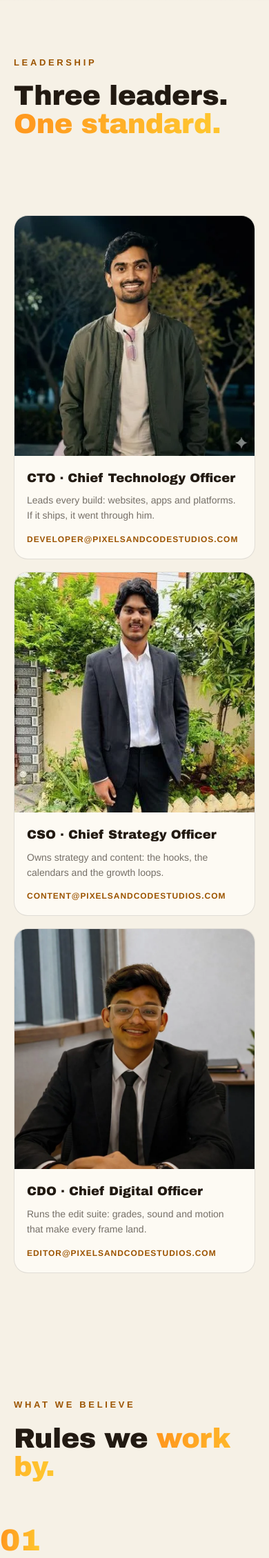
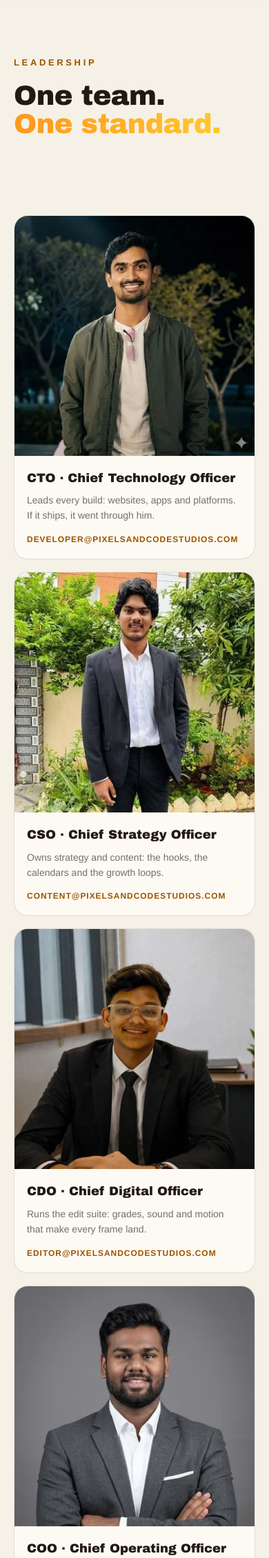
Before and after one commit to RithwikBandi/Pixels-and-Code-Studios, a Django app: page /about/ in a window 390 px wide. Shown: the part 843-3102 px from the top of the page at 69% size. Run offline with Django 4.2, Linux system fonts and the light colour scheme; some web fonts are replaced.

Commit message:
feat: add COO to leadership across the site, listed last
Per request, the Operations head now appears everywhere the founders do
(home Leadership section, About cards, Contact 'email the team' list) as
'COO · Chief Operating Officer' with operations@, ordered after the three
founders so the CTO stays first. Leadership grid now 4-up (2 on tablet,
1 on phone); headings changed from 'Three leaders' to 'One team'. Tests
enforce COO renders and is listed last.

```diff
--- a/core/data.py
+++ b/core/data.py
@@ -170,6 +170,12 @@ FOUNDERS = [
         'img': 'img/founder-editor',
         'blurb': 'Runs the edit suite: grades, sound and motion that make every frame land.',
     },
+    {
+        'role': 'COO · Chief Operating Officer',
+        'email': 'operations@pixelsandcodestudios.com',
+        'img': 'img/founder-operations',
+        'blurb': 'Runs operations and delivery: every project, team and deadline moves through him.',
+    },
 ]
 
 VALUES = [
--- a/static/css/pages.css
+++ b/static/css/pages.css
@@ -37,8 +37,8 @@
 /* ===== founders ===== */
 .founders-grid {
   display: grid;
-  grid-template-columns: repeat(3, 1fr);
-  gap: clamp(18px, 2.4vw, 36px);
+  grid-template-columns: repeat(4, 1fr);
+  gap: clamp(18px, 2vw, 30px);
   padding: 0 clamp(20px, 5vw, 72px) 140px;
 }
 .founder-card {
@@ -529,8 +529,10 @@ html.no-anim .net-pulse { display: none; }
 .not-found-actions { display: flex; gap: 16px; flex-wrap: wrap; margin-top: 10px; }
 
 /* ===== responsive ===== */
+@media (max-width: 1080px) {
+  .founders-grid { grid-template-columns: repeat(2, 1fr); }
+}
 @media (max-width: 900px) {
-  .founders-grid { grid-template-columns: 1fr; max-width: 560px; }
   .project-row { grid-template-columns: 1fr; }
   .project-row:nth-child(even) .project-visual { order: 0; }
   .contact-layout { grid-template-columns: 1fr; }
@@ -539,4 +541,5 @@ html.no-anim .net-pulse { display: none; }
 @media (max-width: 560px) {
   .form-row { grid-template-columns: 1fr; }
   .contact-form .btn { align-self: stretch; }
+  .founders-grid { grid-template-columns: 1fr; max-width: 400px; margin-inline: auto; }
 }
--- a/templates/about.html
+++ b/templates/about.html
@@ -24,7 +24,7 @@
 <section class="founders">
   <div class="section-head">
     <p class="section-label reveal">Leadership</p>
-    <h2 class="section-title reveal">Three leaders.<br><span class="grad">One standard.</span></h2>
+    <h2 class="section-title reveal">One team.<br><span class="grad">One standard.</span></h2>
   </div>
   <div class="founders-grid">
     {% for f in founders %}
--- a/templates/home.html
+++ b/templates/home.html
@@ -158,7 +158,7 @@
 <section class="founders" id="founders">
   <div class="section-head">
     <p class="section-label reveal">Leadership</p>
-    <h2 class="section-title reveal">Three leaders.<br><span class="grad">One standard.</span></h2>
+    <h2 class="section-title reveal">One team.<br><span class="grad">One standard.</span></h2>
   </div>
   <div class="founders-grid">
     {% for f in founders %}
```
Also changed, not shown: core/tests.py (+7 -1 lines).
